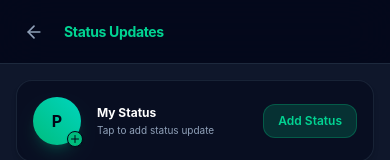
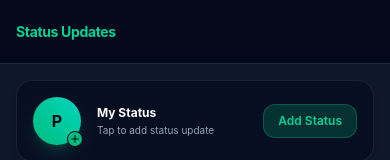
Before and after one commit to Khalid0226/ChatWave, a React app in the folder frontend/: page /status in a window 390 px wide. Shown: the top 160 px of the page. Built offline with nearby package versions, Linux system fonts and the light colour scheme; the HTML template or start-up script is replaced by a standard one.

Commit message:
profile status

```diff
--- a/frontend/src/components/ProfileModal.jsx
+++ b/frontend/src/components/ProfileModal.jsx
@@ -22,9 +22,11 @@ function ProfileModal({ user, onClose, onUpdateProfile }) {
 
           {/* Header */}
           <div className="h-16 bg-slate-950/80 px-4 md:px-6 flex items-center gap-4 border-b border-slate-800 shrink-0 backdrop-blur-xl">
+            {/* Back button sirf Desktop (md) par dikhega, mobile par hidden rahega */}
             <button
               onClick={onClose}
-              className="p-2 text-slate-400 hover:text-white rounded-xl hover:bg-slate-800/50 transition cursor-pointer"
+              className="hidden md:flex p-2 text-slate-400 hover:text-white rounded-xl hover:bg-slate-800/50 transition cursor-pointer items-center justify-center"
+              title="Go Back"
             >
               <ArrowLeft className="w-5 h-5" />
             </button>
@@ -32,7 +34,7 @@ function ProfileModal({ user, onClose, onUpdateProfile }) {
           </div>
 
           {/* Scrollable Body (Custom scrollbar taaki ganda scrollbar na dikhe) */}
-          <div className="flex-1 overflow-y-auto space-y-4 pb-20 md:pb-6">
+          <div className="flex-1 overflow-y-auto space-y-4 pb-20 md:pb-6 custom-scrollbar">
 
             {/* Avatar Section */}
             <div className="flex flex-col items-center py-6 bg-slate-950/30 border-b border-slate-800/60">
--- a/frontend/src/components/StatusView.jsx
+++ b/frontend/src/components/StatusView.jsx
@@ -33,12 +33,13 @@ function StatusView({ currentUser, statuses, onAddStatus, onBack }) {
         {/* Main Card Container */}
         <div className="w-full h-full md:h-[88vh] md:max-w-2xl bg-slate-900 md:border border-slate-800 md:rounded-2xl flex flex-col shadow-2xl overflow-hidden relative">
 
-          {/* Header (Ab yahan desktop aur mobile dono par Back Button dikhega) */}
+          {/* Header */}
           <div className="h-16 bg-slate-950/80 px-4 md:px-6 flex items-center justify-between border-b border-slate-800 shrink-0 backdrop-blur-xl">
             <div className="flex items-center gap-3">
+              {/* Back button sirf Desktop (md) par dikhega, mobile par hidden rahega */}
               <button
                 onClick={onBack}
-                className="p-2 text-slate-400 hover:text-white rounded-xl hover:bg-slate-800/50 transition cursor-pointer"
+                className="hidden md:flex p-2 text-slate-400 hover:text-white rounded-xl hover:bg-slate-800/50 transition cursor-pointer items-center justify-center"
                 title="Go Back"
               >
                 <ArrowLeft className="w-5 h-5" />
```
